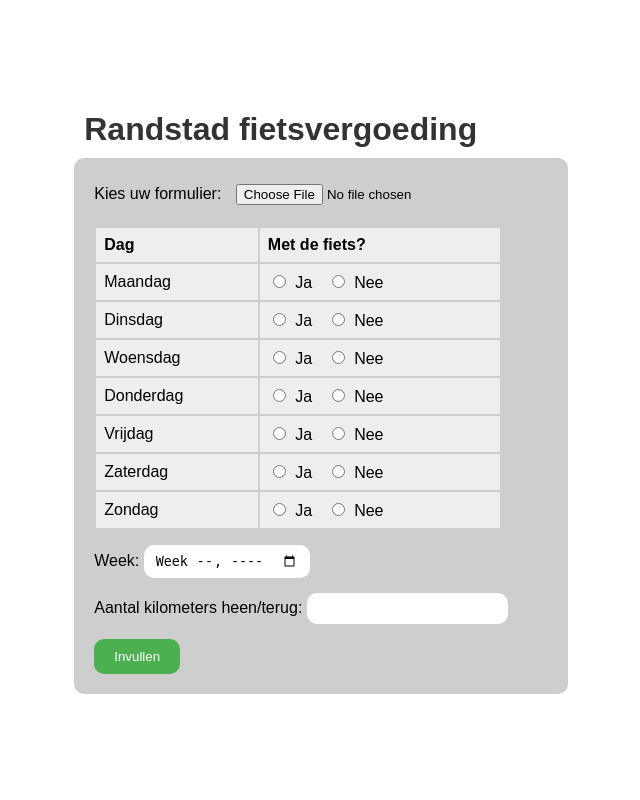
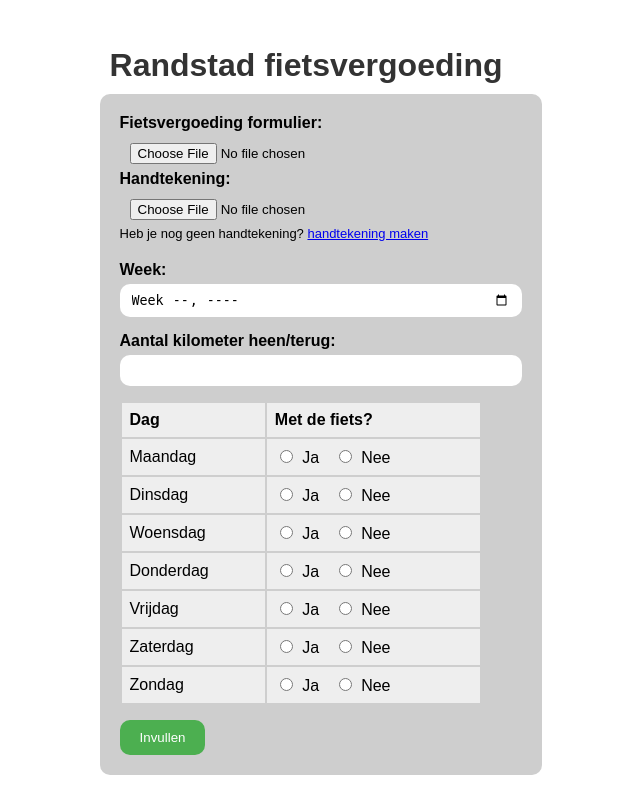
Before and after one commit to Sem5262/fietsvergoeding-invuller, a Flask app: page / in a window 1280 px wide. Shown: the whole page, without its empty margins (339-979 px from the left). Run offline with Flask 3, Linux system fonts and the light colour scheme; lists and menus that the app fills with data are empty.

Commit message:
modified:   app.py 	modified:   static/index.css 	modified:   templates/index.html

```diff
--- a/app.py
+++ b/app.py
@@ -4,6 +4,8 @@
 from reportlab.pdfgen import canvas
 from reportlab.lib.pagesizes import letter
 from datetime import datetime, timedelta
+from reportlab.lib.utils import ImageReader
+from PIL import Image
 
 app = Flask(__name__)
 
@@ -31,14 +33,20 @@
     daylist = [maandag,dinsdag,woensdag,donderdag,vrijdag,zaterdag,zondag]
 
     uploaded_file = request.files['pdf']
+    uploaded_image = request.files['signature']
 
-    # Read the uploaded PDF file with PyPDF2
-    input_pdf = PdfReader(uploaded_file)
+    uploaded_image = Image.open(uploaded_image)
 
-    # Create a BytesIO buffer for the watermark PDF
+    new_width = 200
+    width, height = uploaded_image.size
+    new_height = int(height * (new_width / width))
+    rescaled_image = uploaded_image.resize((new_width, new_height))
+
+    signature = ImageReader(rescaled_image)
+
+
     watermark_buffer = io.BytesIO()
 
-    # Create a new PDF with ReportLab
     can = canvas.Canvas(watermark_buffer, pagesize=letter)
     can.drawString(135, 717, "Begijntjesbad Overijse")
     can.drawString(230, 499, str(aantal_km))
@@ -52,19 +60,16 @@
         else:
             can.drawString(410, 637 - (x*17), "__")
 
+    can.drawImage(signature, 50, 350, mask='auto')
 
     can.save()
 
-    # Move to the beginning of the BytesIO buffer
     watermark_buffer.seek(0)
-
-    # Read the watermark PDF with PyPDF2
     watermark_pdf = PdfReader(watermark_buffer)
 
-    # Create a new PDF writer
     output_pdf = PdfWriter()
 
-    # Merge the pages of the input PDF with the watermark PDF
+    input_pdf = PdfReader(uploaded_file)
     page = input_pdf.pages[0]
     page.merge_page(watermark_pdf.pages[0])
     output_pdf.add_page(page)
@@ -73,8 +78,6 @@
     output_buffer = io.BytesIO()
     output_pdf.write(output_buffer)
     output_buffer.seek(0)
-
-
 
     # Return the modified PDF file as a downloadable attachment
     return send_file(output_buffer,  as_attachment = True, download_name='fietsvergoeding_'+ week +'.pdf')
--- a/static/index.css
+++ b/static/index.css
@@ -1,9 +1,9 @@
-/* Styles for the body and h1 */
-body {
+body, html {
     font-family: Arial, sans-serif;
     background-color: #fff;
     margin: 0;
     padding: 0;
+
     width: 100%;
     height: 100%;
     display: flex;
@@ -20,7 +20,6 @@
     color: #333;
 }
 
-/* Styles for the form and input boxes */
 form {
     background-color: #cecece;
     margin-top: 10px;
@@ -28,12 +27,24 @@
     width: 100%;
 
     border-radius: 10px;
+
 }
 
 .input-box {
     margin-bottom: 15px;
+    display: flex;
+    flex-direction: column;
 }
 
+.input-box span {
+    margin-bottom: 5px;
+}
+
+.input-box input:not([type="radio"]) {
+    padding: 6px 10px;
+    border-radius: 10px;
+    border-color: transparent;
+}
 .input-box input {
     padding: 6px 10px;
     border-radius: 10px;
@@ -41,7 +52,6 @@
 }
 table {
     width: 90%;
-    max-width: 500px;
 }
 
 tr th {
@@ -76,3 +86,11 @@
 input[type="submit"]:hover {
     background-color: #45a049;
 }
+
+
+span.details {
+    font-size: small;
+}
+span.header {
+    font-weight: 550;
+}
--- a/templates/index.html
+++ b/templates/index.html
@@ -1,8 +1,10 @@
+<!DOCTYPE html>
 <html lang="nl">
 <head>
+    <meta charset="UTF-8">
+    <meta name="viewport" content="width=device-width, initial-scale=1.0">
     <title>Randstad fietsvergoeding</title>
     <link rel="stylesheet" type="text/css" href="{{ url_for('static', filename='index.css') }}">
-
 </head>
 <body>
     <div class="container">
@@ -10,10 +12,22 @@
         <form action="/process" method="post" enctype="multipart/form-data">
 
             <div class="input-box">
-                <label for="pdf">Kies uw formulier:</label>
-                <input type="file" name="pdf" accept=".pdf" required>
+                <span class="header"> Fietsvergoeding formulier:</span>
+                <input type="file" name="pdf" id="pdf" accept=".pdf"  required>
+                <span class="header"> Handtekening:</span>
+                <input type="file" name="signature" accept=".png, .jpg, .jpeg"  required>
+                <span class="details">Heb je nog geen handtekening? <a href="https://signaturely.com/online-signature/draw/" target="_blank">handtekening maken</a></span>
             </div>
 
+            <div class="input-box">
+                <span class="header"> Week:</span>
+                <input type="week" name="week" id="week" placeholder="Selecteer een week" required>
+            </div>
+
+            <div class="input-box">
+                <span class="header"> Aantal kilometer heen/terug:</span>
+                <input type="number" name="km" id="km" required>
+            </div>
 
             <div class="input-box">
                 <table>
@@ -26,11 +40,11 @@
                             Maandag
                         </th>
                         <th>
-                            <input type="radio" name="maandag" id="true" value="true" required>
-                            <label for="true">Ja</label>
+                            <input type="radio" name="maandag" id="maandag-true" value="true" required>
+                            <label for="maandag-true">Ja</label>
 
-                            <input type="radio" name="maandag" id="false" value="false" required>
-                            <label for="false">Nee</label>
+                            <input type="radio" name="maandag" id="maandag-false" value="false" required>
+                            <label for="maandag-false">Nee</label>
                         </th>
                     </tr>
                     <tr>
@@ -38,10 +52,11 @@
                             Dinsdag
                         </th>
                         <th>
-                            <input type="radio" name="dinsdag" id="true" value="true" required>
-                            <label for="true">Ja</label>
-                            <input type="radio" name="dinsdag" id="false" value="false" required>
-                            <label for="false">Nee</label>
+                            <input type="radio" name="dinsdag" id="dinsdag-true" value="true" required>
+                            <label for="dinsdag-true">Ja</label>
+
+                            <input type="radio" name="dinsdag" id="dinsdag-false" value="false" required>
+                            <label for="dinsdag-false">Nee</label>
                         </th>
                     </tr>
                     <tr>
@@ -49,11 +64,11 @@
                             Woensdag
                         </th>
                         <th>
-                            <input type="radio" name="woensdag" id="true" value="true" required>
-                            <label for="true">Ja</label>
+                            <input type="radio" name="woensdag" id="woensdag-true" value="true" required>
+                            <label for="woensdag-true">Ja</label>
 
-                            <input type="radio" name="woensdag" id="false" value="false" required>
-                            <label for="false">Nee</label>
+                            <input type="radio" name="woensdag" id="woensdag-false" value="false" required>
+                            <label for="woensdag-false">Nee</label>
                         </th>
                     </tr>
                     <tr>
@@ -61,11 +76,11 @@
                             Donderdag
                         </th>
                         <th>
-                            <input type="radio" name="donderdag" id="true" value="true" required>
-                            <label for="true">Ja</label>
+                            <input type="radio" name="donderdag" id="donderdag-true" value="true" required>
+                            <label for="donderdag-true">Ja</label>
 
-                            <input type="radio" name="donderdag" id="false" value="false" required>
-                            <label for="false">Nee</label>
+                            <input type="radio" name="donderdag" id="donderdag-false" value="false" required>
+                            <label for="donderdag-false">Nee</label>
                         </th>
                     </tr>
                     <tr>
@@ -73,11 +88,11 @@
                             Vrijdag
                         </th>
                         <th>
-                            <input type="radio" name="vrijdag" id="true" value="true" required>
-                            <label for="true">Ja</label>
+                            <input type="radio" name="vrijdag" id="vrijdag-true" value="true" required>
+                            <label for="vrijdag-true">Ja</label>
 
-                            <input type="radio" name="vrijdag" id="false" value="false" required>
-                            <label for="false">Nee</label>
+                            <input type="radio" name="vrijdag" id="vrijdag-false" value="false" required>
+                            <label for="vrijdag-false">Nee</label>
                         </th>
                     </tr>
                     <tr>
@@ -85,11 +100,11 @@
                             Zaterdag
                         </th>
                         <th>
-                            <input type="radio" name="zaterdag" id="true" value="true" required>
-                            <label for="true">Ja</label>
+                            <input type="radio" name="zaterdag" id="zaterdag-true" value="true" required>
+                            <label for="zaterdag-true">Ja</label>
 
-                            <input type="radio" name="zaterdag" id="false" value="false" required>
-                            <label for="false">Nee</label>
+                            <input type="radio" name="zaterdag" id="zaterdag-false" value="false" required>
+                            <label for="zaterdag-false">Nee</label>
                         </th>
                     </tr>
                     <tr>
@@ -97,25 +112,15 @@
                             Zondag
                         </th>
                         <th>
-                            <input type="radio" name="zondag" id="true" value="true" required>
-                            <label for="true">Ja</label>
-                            <input type="radio" name="zondag" id="false" value="false" required>
-                            <label for="false">Nee</label>
+                            <input type="radio" name="zondag" id="zondag-true" value="true" required>
+                            <label for="zondag-true">Ja</label>
+                            <input type="radio" name="zondag" id="zondag-false" value="false" required>
+                            <label for="zondag-false">Nee</label>
                         </th>
                     </tr>
                 </table>
             </div>
 
-            <div class="input-box">
-                <span>Week:</span>
-                <input type="week" name="week">
-
-            </div>
-
-            <div class="input-box">
-                <span>Aantal kilometers heen/terug: </span>
-                <input type="number" name="km">
-            </div>
 
             <input type="submit" value="Invullen">
         </form>
```
